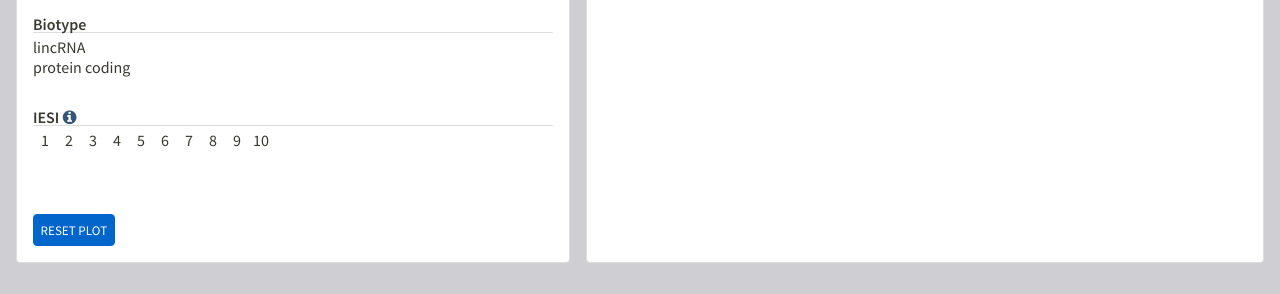
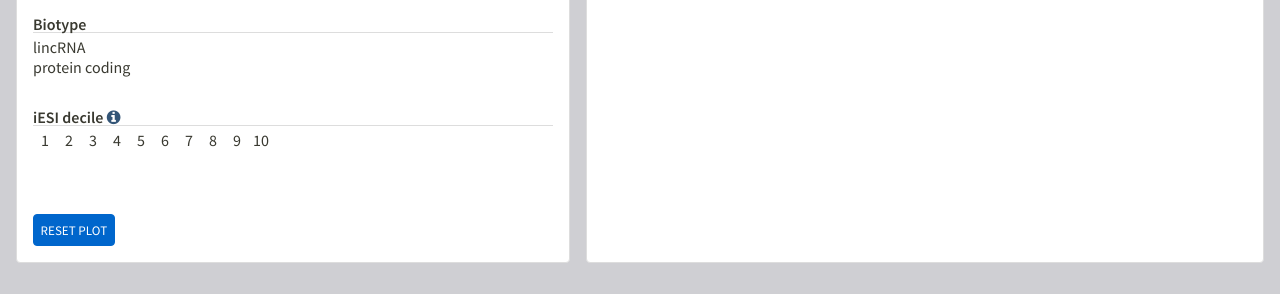
Before and after one commit to scjparker/scjparker.github.io, a Jekyll site: the page tools/isleteqtl/index.html, which Jekyll copies as it is, in a window 1280 px wide and 900 px high, scrolled down 652 px. Shown: the part 153-447 px from the top of the window. Built offline with Jekyll 4.4.1, drawn with Linux system fonts in a browser that asks for light colours.

Commit message:
more index edits

```diff
--- a/tools/isleteqtl/index.html
+++ b/tools/isleteqtl/index.html
@@ -59,7 +59,7 @@
                             <ul id="footprintFilterList" class="filterList"></ul>
                             <h4>Biotype</h4>
                             <ul id="biotypeFilterList" class="filterList"></ul>
-                            <h4><span title="Islet expression specificity index">IESI</span>&nbsp;<a href="#iesiHelp"><i class="fa fa-info-circle"></a></i></h4>
+                            <h4><span title="Islet expression specificity index decile">iESI decile</span>&nbsp;<a href="#iesiHelp"><i class="fa fa-info-circle"></a></i></h4>
                             <ul id="iesiFilterList" class="numeric filterList"></ul>
                         </div>
                     </div>
```
